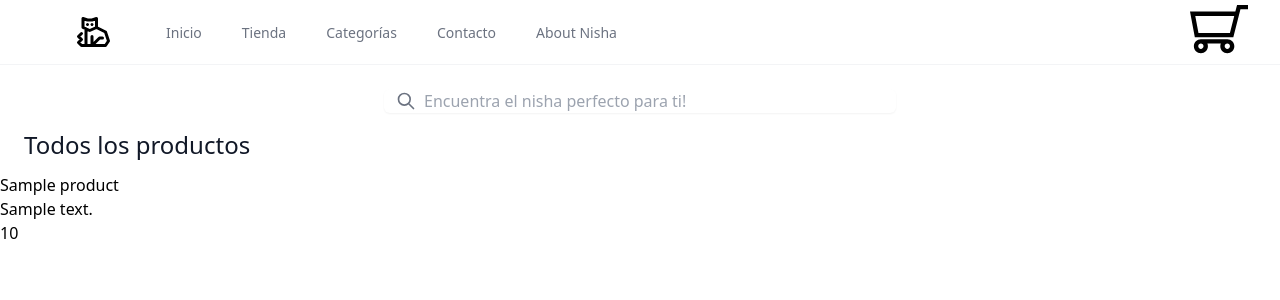
After one commit to Gambled23/TheNishaProject, a Laravel app: template resources/views/tienda.blade.php in a window 1280 px wide. The commit adds this page. Shown: the top 300 px of the page. Run offline with Laravel 10, Linux system fonts and the light colour scheme; the template is opened without the code that fills it: most values are stand-ins (such as "Sample title", 1, 10 or a date in 2020); style sheets or scripts are compiled from the project's sources; some libraries are stand-ins or nearby versions.

Commit message:
tienda sin hacer pq necesito tabla de productos

```diff
--- a/resources/views/components/navbar.blade.php
+++ b/resources/views/components/navbar.blade.php
@@ -4,17 +4,17 @@
         <div class="flex justify-between h-16">
             <div class="flex items-center">
                 <!-- Logo -->
-                <a href="{{ route('dashboard') }}">
+                <a href="/">
                         <x-application-mark class="block h-9 w-auto" />
                 </a>
 
 
                 <!-- Navigation Links -->
                 <div class="hidden space-x-8 sm:-my-px sm:ml-10 sm:flex">
-                    <x-nav-link href="{{ route('dashboard') }}" :active="request()->routeIs('dashboard')">
+                    <x-nav-link href="{{ route('home') }}" :active="request()->routeIs('home')">
                         {{ __('Inicio') }}
                     </x-nav-link>
-                    <x-nav-link href="{{ route('dashboard') }}" :active="request()->routeIs('cliente.index')">
+                    <x-nav-link href="{{ route('tienda') }}" :active="request()->routeIs('tienda')">
                         {{ __('Tienda') }}
                     </x-nav-link>
                     <x-nav-link href="{{ route('dashboard') }}" :active="request()->routeIs('productos.index')">
--- /dev/null
+++ b/resources/views/tienda.blade.php
@@ -0,0 +1,14 @@
+@vite('resources/css/app.css')
+
+<x-navbar />
+<x-search-bar />
+
+<h1 class="text-2xl font-medium text-gray-900 my-3 mx-6" inline>Todos los productos</h1>
+
+@foreach ($products as $product)
+    <div>
+        <h2>{{ $product->name }}</h2>
+        <p>{{ $product->description }}</p>
+        <p>{{ $product->price }}</p>
+    </div>
+@endforeach
--- a/routes/web.php
+++ b/routes/web.php
@@ -6,7 +6,13 @@
 
 Route::get('/', function () {
     return view('home');
-});
+})->name('home');;
+
+Route::get('/tienda', function () {
+    $products = Product::all();
+    return view('tienda', ['products' => $products]);
+})->name('tienda');;
+
 
 Route::get('/tests', function () {
     return view('tests');
@@ -36,7 +42,3 @@
         Route::get('cancel-payment', 'paymentCancel')->name('cancel.payment');
         Route::get('payment-success', 'paymentSuccess')->name('success.payment');
     });
-
-Route::get('/tests', function () {
-        return view('tests');
-    });
```
